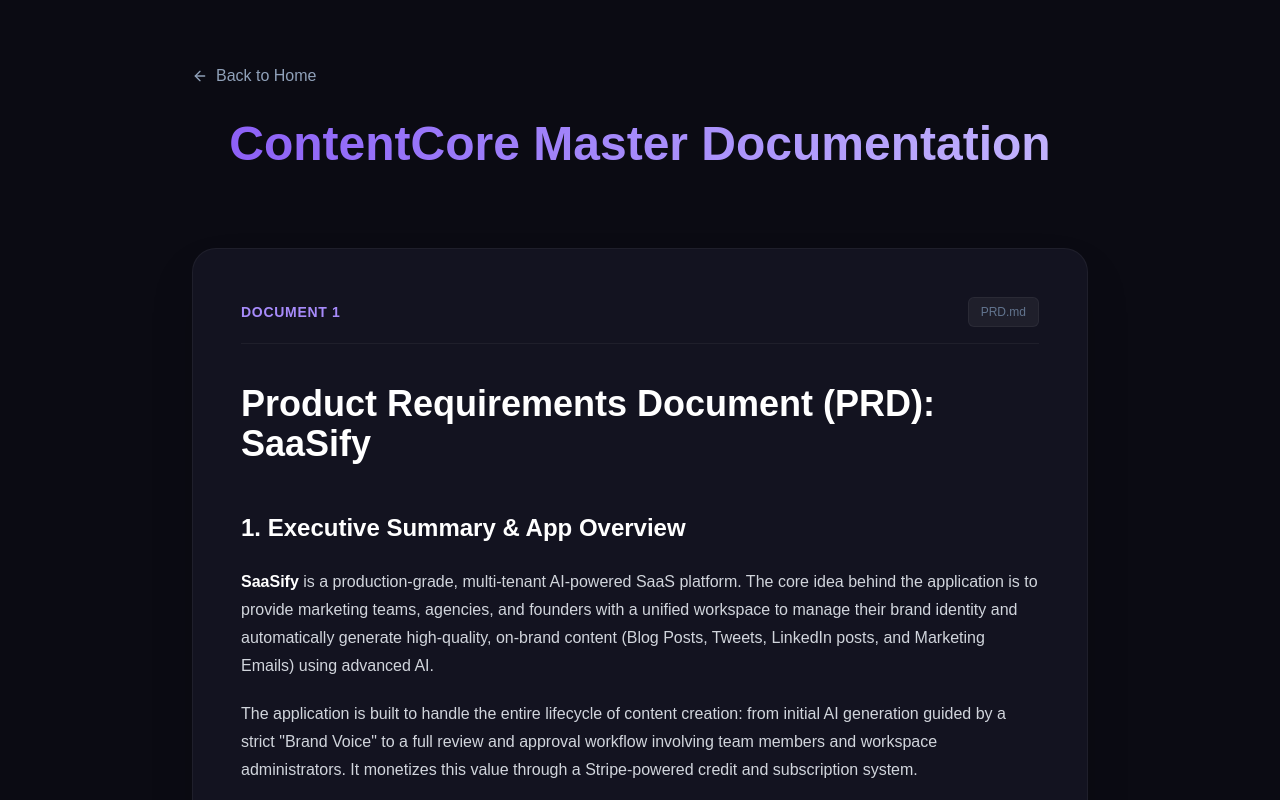
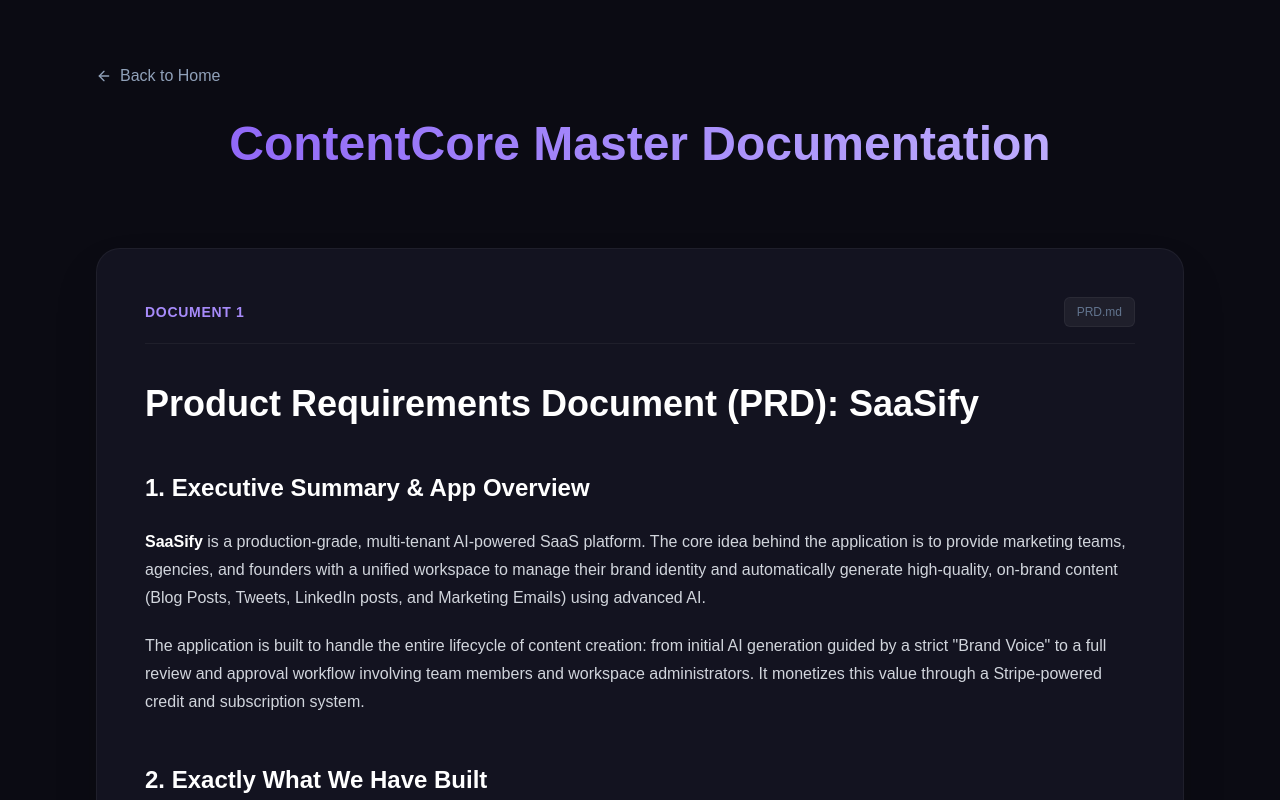
Before and after one commit to shivam-giri/saas-next-dashboard, a Next.js app: page /documentation in a window 1280 px wide. Shown: the top 800 px of the page. Built offline with nearby package versions, Linux system fonts and the light colour scheme.

Commit message:
width updated

```diff
--- a/src/app/documentation/page.tsx
+++ b/src/app/documentation/page.tsx
@@ -41,7 +41,7 @@
 
   return (
     <main className="min-h-screen bg-[#0B0B13] text-[#E5E7EB] py-16 px-6 sm:px-12 lg:px-24">
-      <div className="max-w-4xl mx-auto space-y-16">
+      <div className="mx-auto space-y-16">
         <header className="flex items-center justify-between mb-8">
             <Link href="/" className="inline-flex items-center gap-2 text-slate-400 hover:text-white transition-colors" aria-label="Go back to home page">
                 <ArrowLeft className="w-4 h-4" aria-hidden="true" />
```
